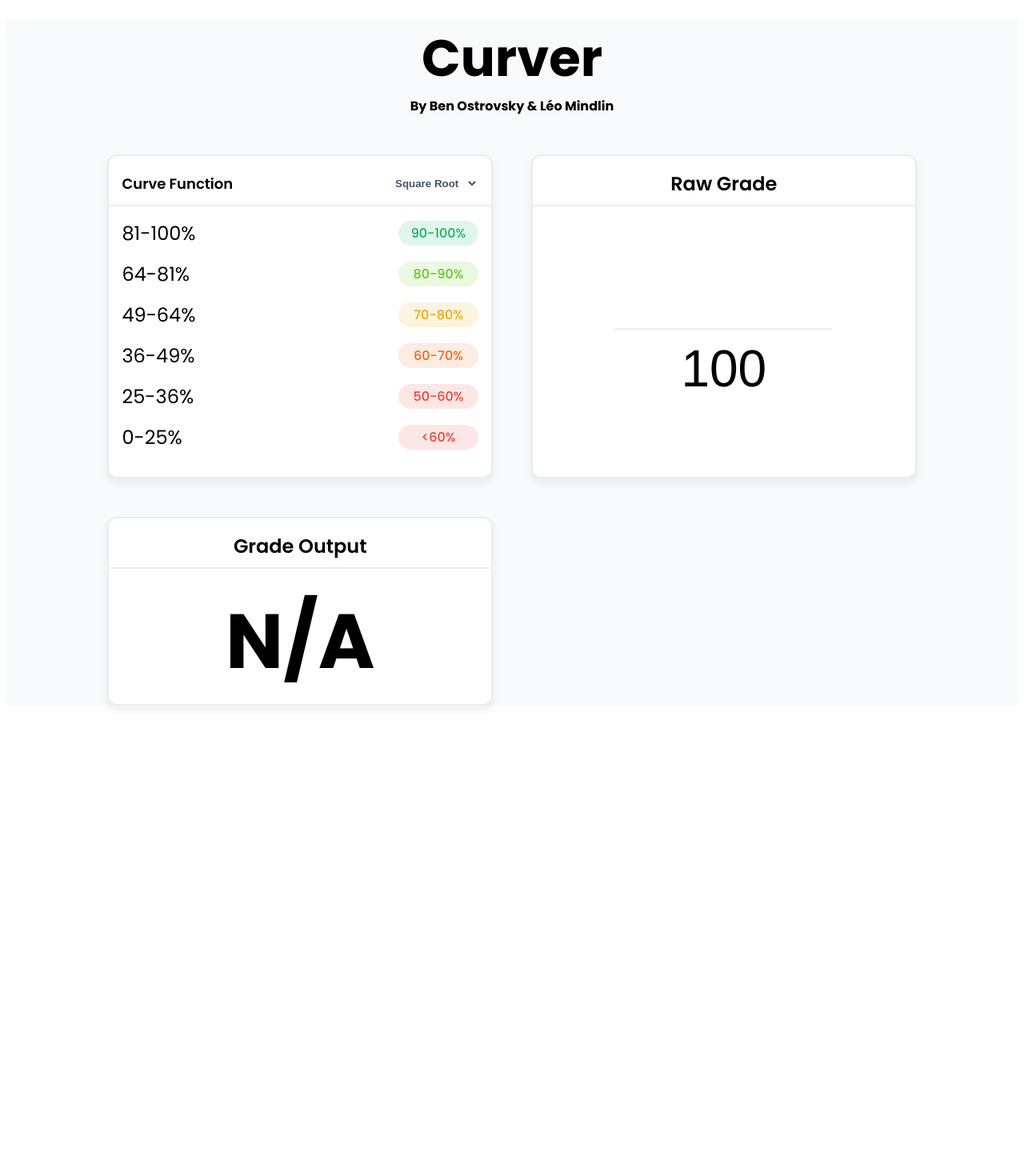
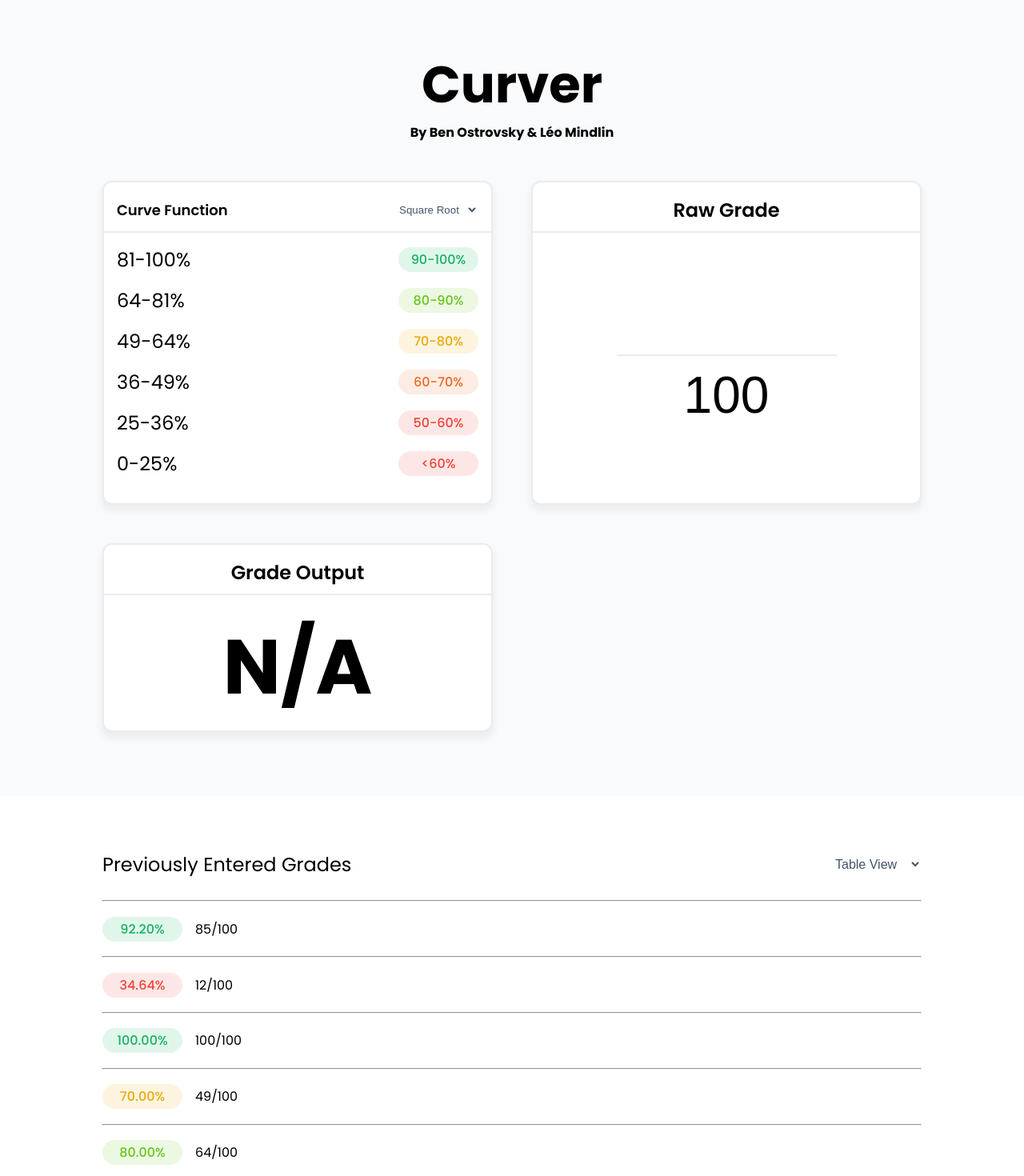
Before and after one commit to GradeCurver/Curver, a Next.js app: page / in a window 1280 px wide. Shown: the top 1470 px of the page at 80% size. Before the commit the page ends 930 px from the top, so only its background shows below. Built offline with nearby package versions, Linux system fonts and the light colour scheme.

Commit message:
Add Basics for Bottom Detail Section

```diff
--- a/pages/_document.tsx
+++ b/pages/_document.tsx
@@ -6,7 +6,7 @@ export default function Document() {
       <Head>
       <link href="https://fonts.googleapis.com/css2?family=Poppins:ital,wght@0,400;0,500;0,600;0,700;1,400&display=swap" rel="stylesheet" />
       </Head>
-      <body>
+      <body style={{padding: 0, margin: 0}}>
         <Main />
         <NextScript />
       </body>
--- a/pages/index.tsx
+++ b/pages/index.tsx
@@ -3,11 +3,26 @@ import styles from "../styles/Home.module.css";
 import { FirstCard } from "../src/Cards/firstCard"
 import { SecondCard, FormData } from "../src/Cards/secondCard"
 import { ThirdCard } from "../src/Cards/thirdCard"
+import { DetailRowProp, DetailSection } from "../src/Detail/detailSection"
+import { ChipColors } from "../src/Misc/chips";
 import { useState } from "react";
 
 export interface AppState {
   formData: FormData
 }
+
+const placeholderData: DetailRowProp[] = [
+  {chipColor: ChipColors.DarkGreen, finalGrade: "92.20%", score: "85", maxScore: "100"},
+  {chipColor: ChipColors.Red, finalGrade: "34.64%", score: "12", maxScore: "100"},
+  {chipColor: ChipColors.DarkGreen, finalGrade: "100.00%", score: "100", maxScore: "100"},
+  {chipColor: ChipColors.Yellow, finalGrade: "70.00%", score: "49", maxScore: "100"},
+  {chipColor: ChipColors.LightGreen, finalGrade: "80.00%", score: "64", maxScore: "100"},
+  {chipColor: ChipColors.DarkGreen, finalGrade: "92.20%", score: "85", maxScore: "100"},
+  {chipColor: ChipColors.Red, finalGrade: "34.64%", score: "12", maxScore: "100"},
+  {chipColor: ChipColors.DarkGreen, finalGrade: "100.00%", score: "100", maxScore: "100"},
+  {chipColor: ChipColors.Yellow, finalGrade: "70.00%", score: "49", maxScore: "100"},
+  {chipColor: ChipColors.LightGreen, finalGrade: "80.00%", score: "64", maxScore: "100"},
+]
 
 export default function Home() {
   const [formData, setFormData] = useState<AppState['formData']>({
@@ -27,7 +42,8 @@ export default function Home() {
         <meta name="viewport" content="width=device-width, initial-scale=1" />
         <link rel="icon" href="/favicon.ico" />
       </Head>
-      <main className={styles.main}>
+      <main>
+        <div>
           <div className={styles.hero}>
             <div className={styles.title}>Curver</div>
             <div className={styles.subtitle}>By Ben Ostrovsky & Léo Mindlin </div>
@@ -37,6 +53,9 @@ export default function Home() {
               <ThirdCard formData={formData} />
             </div>
           </div>
+          <DetailSection items={placeholderData}/>
+        </div>
+
       </main>
     </>
   );
--- a/src/Cards/firstCard.tsx
+++ b/src/Cards/firstCard.tsx
@@ -1,4 +1,5 @@
 import styles from "styles/Home.module.css";
+import { ChipColors, ChipData, GradeChip } from "../Misc/chips";
 
 export const FirstCard = () => {
     return (
@@ -21,18 +22,13 @@ export const FirstCard = () => {
     )
 };
 
-interface ChipData {
-    text: string;
-    hex: string;
-}
-
 const ChipItems: Array<ChipData> = [
-    { text: '90-100%', hex: '#16B364' },
-    { text: '80-90%', hex: '#66C61C' },
-    { text: '70-80%', hex: '#EAAA08' },
-    { text: '60-70%', hex: '#EF6820' },
-    { text: '50-60%', hex: '#F04438' },
-    { text: '<60%', hex: '#F04438' }
+    { text: '90-100%', hex: ChipColors.DarkGreen },
+    { text: '80-90%', hex: ChipColors.LightGreen },
+    { text: '70-80%', hex: ChipColors.Yellow },
+    { text: '60-70%', hex: ChipColors.Orange },
+    { text: '50-60%', hex: ChipColors.Red },
+    { text: '<60%', hex: ChipColors.Red }
 ]
 
 interface GradeRowProps {
@@ -49,9 +45,3 @@ const GradeRow = ({ startNumber, endNumber, chip }: GradeRowProps) => {
         </div>
     )
 }
-
-const GradeChip = (props: ChipData) => {
-    return (
-        <div className={styles.gradeChip} style={{ color: props.hex, backgroundColor: `${props.hex}20` }}>{props.text}</div>
-    )
-}
--- /dev/null
+++ b/src/Detail/detailSection.tsx
@@ -0,0 +1,32 @@
+import styles from "styles/Detail.module.css";
+import { DetailRow } from "./detailTable";
+
+export interface DetailRowProp {
+    chipColor: string;
+    finalGrade: string;
+    score: string;
+    maxScore: string;
+}
+
+interface DetailProps {
+    items: DetailRowProp[];
+}
+
+export const DetailSection = (props: DetailProps) => {
+    return (
+        <div style={{ margin: "3rem 8rem" }}>
+            <div className={styles.detailHeader}>
+                <h2>Previously Entered Grades</h2>
+                <select name="curveFunction" id="curveFunction">
+                    <option value="table">Table View</option>
+                    <option value="graph">Graph View</option>
+                </select>
+            </div>
+            <div>
+                {props.items.map(item => (
+                    <DetailRow chipColor={item.chipColor} finalGrade={item.finalGrade} score={item.score} maxScore={item.maxScore} />
+                ))}
+            </div>
+        </div>
+    )
+};
--- /dev/null
+++ b/src/Detail/detailTable.tsx
@@ -0,0 +1,15 @@
+import styles from "styles/Detail.module.css";
+import { DetailRowProp } from "./detailSection";
+import { GradeChip } from "../Misc/chips";
+
+export const DetailRow = (props: DetailRowProp) => {
+    return (
+        <div>
+            <hr />
+            <div className={styles.detailRow}>
+                <GradeChip text={props.finalGrade} hex={props.chipColor} />
+                <div style={{marginInline: "1rem"}}>{props.score}/{props.maxScore}</div>
+            </div>
+        </div>
+    )
+}
--- /dev/null
+++ b/src/Misc/chips.tsx
@@ -0,0 +1,20 @@
+import styles from "styles/Misc.module.css";
+
+export interface ChipData {
+    text: string;
+    hex: string;
+}
+
+export enum ChipColors {
+    DarkGreen = "#16B364",
+    LightGreen = "#66C61C",
+    Yellow = "#EAAA08",
+    Orange = "#EF6820",
+    Red = "#F04438",
+}
+
+export const GradeChip = (props: ChipData) => {
+    return (
+        <div className={styles.gradeChip} style={{ color: props.hex, backgroundColor: `${props.hex}20` }}>{props.text}</div>
+    )
+}
--- /dev/null
+++ b/styles/Detail.module.css
@@ -0,0 +1,25 @@
+.detailHeader {
+  margin: 0;
+  display: flex;
+  justify-content: space-between;
+}
+
+.detailHeader h2 {
+  font-weight: 300;
+}
+
+.detailHeader select {
+  padding: 8px;
+  color: var(--text-secondary-color);
+  font-weight: 400;
+  background-color: var(--card-background-color);
+  border: 1px solid (var(--card-background-color));
+  border-radius: 5px;
+  font-size: 1rem;
+}
+
+.detailRow {
+    display: flex;
+    align-items: center;
+    padding: 0.65rem 0;
+}
--- a/styles/Home.module.css
+++ b/styles/Home.module.css
@@ -1,12 +1,15 @@
 .hero {
-  background-color: var(--background-color);
+  background-color: var(--hero-background-color);
+  min-height: 100vh;
+  max-height: auto;
+  padding-bottom: 2rem;
+  padding-top: 2rem
 }
 
 .title {
   padding: 0;
   margin: 0;
   margin-top: 2%;
-  font-family: Poppins;
   font-weight: bold;
   font-size: 4rem;
   color: var(--text-color);
@@ -17,7 +20,6 @@
 .subtitle {
   padding: 0;
   margin: 0;
-  font-family: Poppins;
   font-weight: bold;
   font-size: 1rem;
   color: var(--text-color);
@@ -27,7 +29,7 @@
 
 .cardContainer {
   display: grid;
-  grid-template-columns: repeat(auto-fit, minmax(22rem, 1fr));
+  grid-template-columns: repeat(auto-fit, minmax(26rem, 1fr));
   gap: 3rem;
   padding-left: 5rem;
   padding-right: 5rem;
@@ -38,7 +40,6 @@
 .card {
   /* margin: rem; */
   /* margin-inline: 3rem; */
-  font-family: Poppins;
   font-weight: regular;
   /* width: var(--max-width); */
   background-color: var(--card-background-color);
@@ -89,14 +90,6 @@
   margin: 1rem 0rem 1rem 0rem;
 }
 
-.gradeChip {
-  padding: 3px;
-  padding-inline: 15px;
-  border-radius: 200px;
-  font-weight: 500;
-  width: 70px;
-}
-
 .bigText {
   font-size: 96px;
   font-weight: 700;
@@ -123,7 +116,7 @@
 .cardHeader select {
   padding: 8px;
   color: var(--text-secondary-color);
-  font-weight: 600;
+  font-weight: 500;
   background-color: var(--card-background-color);
   border: 1px solid (var(--card-background-color));
   border-radius: 5px;
--- /dev/null
+++ b/styles/Misc.module.css
@@ -0,0 +1,8 @@
+.gradeChip {
+    padding: 3px;
+    padding-inline: 15px;
+    border-radius: 200px;
+    font-weight: 500;
+    width: 70px;
+    text-align: center;
+  }
--- a/styles/globals.css
+++ b/styles/globals.css
@@ -2,7 +2,8 @@
 :root {
   --max-width: 1100rem;
 
-  --background-color: #F8FAFC;
+  --hero-background-color: #F8FAFC;
+  --background-color: white;
   --text-color: #000000;
   --text-secondary-color: #445469;
 
@@ -10,6 +11,9 @@
   --card-stroke-color: #EAECF0;
   --card-text-color: #000000;
   --card-shadow-color: rgba(0, 0, 0, 0.05);
+  margin: 0;
+  padding: 0;
+  font-family: Poppins;
 }
 
 /* Remove Outline When Selecting */
@@ -30,7 +34,8 @@ input[type=number] {
 /* Dark Mode Colors */
 @media (prefers-color-scheme: dark) {
   :root{
-    --background-color: #000000;
+    --hero-background-color: #000000;
+    --background-color: #1A1A1A;
     --text-color: #ffffff;
     --text-secondary-color: #A5A5A6;
 
```
Lines whose indentation alone changed are shown as unchanged.
